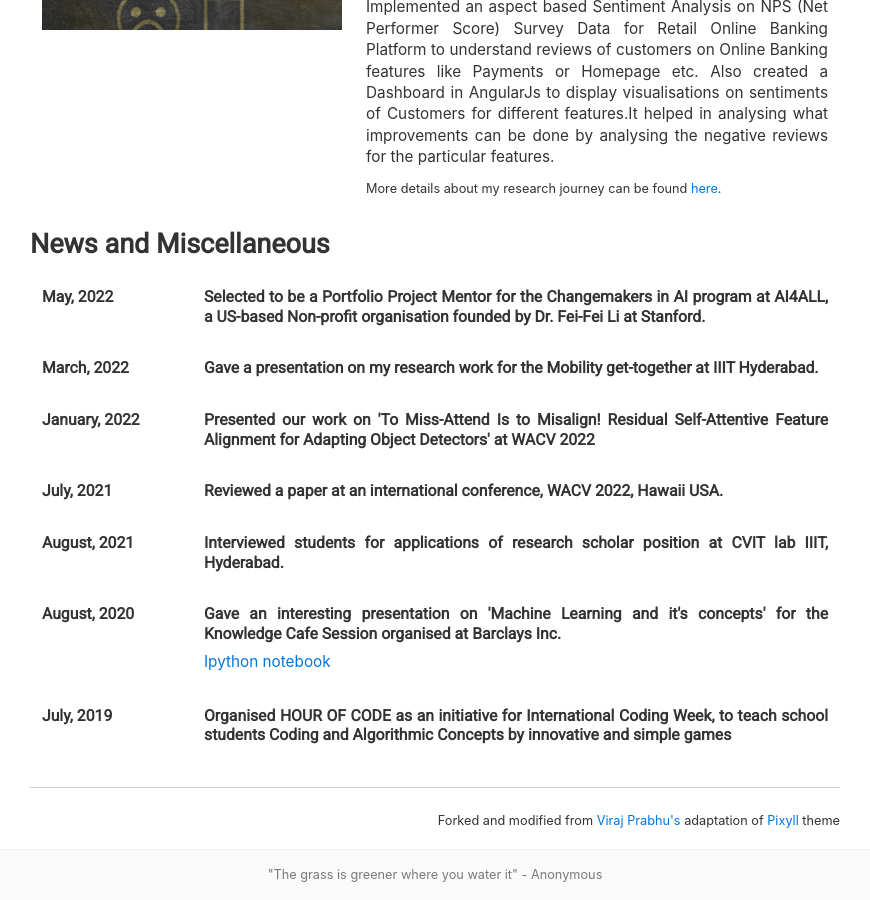
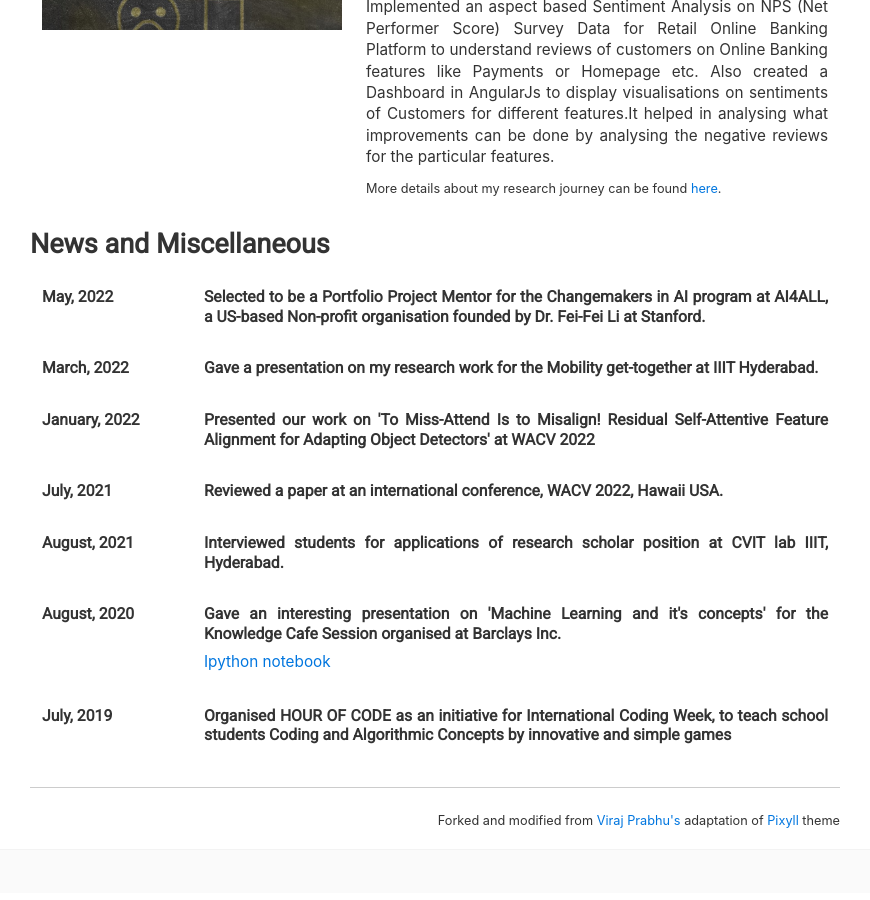
Before and after one commit to Vaishnvi/vaishnavikhindkar.github.io, a Jekyll site: the page built from index.html, in a window 1280 px wide and 900 px high, scrolled down 2763 px. Shown: the whole window, without its empty margins (205-1075 px from the left). Built offline with Jekyll 4.4.1, drawn with Linux system fonts in a browser that asks for light colours; nearby versions of some CDN libraries; the list of posts is cut into pages by our own code.

Commit message:
Update footer.html

```diff
--- a/_includes/footer.html
+++ b/_includes/footer.html
@@ -2,7 +2,7 @@
   <div class="measure">
     <small>
       <!-- 'What's life without a little risk? -Sirious Black' -->
-      "The grass is greener where you water it" - Anonymous
+      <!-- "If our era is the next Industrial Revolution, as many claim, AI is surely one of its driving forces." - Dr. Fei-Fei Li  -->
     </small>
 <!-- Forked and modified from <a href="https://virajprabhu.github.io/">Viraj Prabhu's</a> adaptation of <a href="https://github.com/johno/pixyll">Pixyll</a> theme</a> -->
   </div>
```
